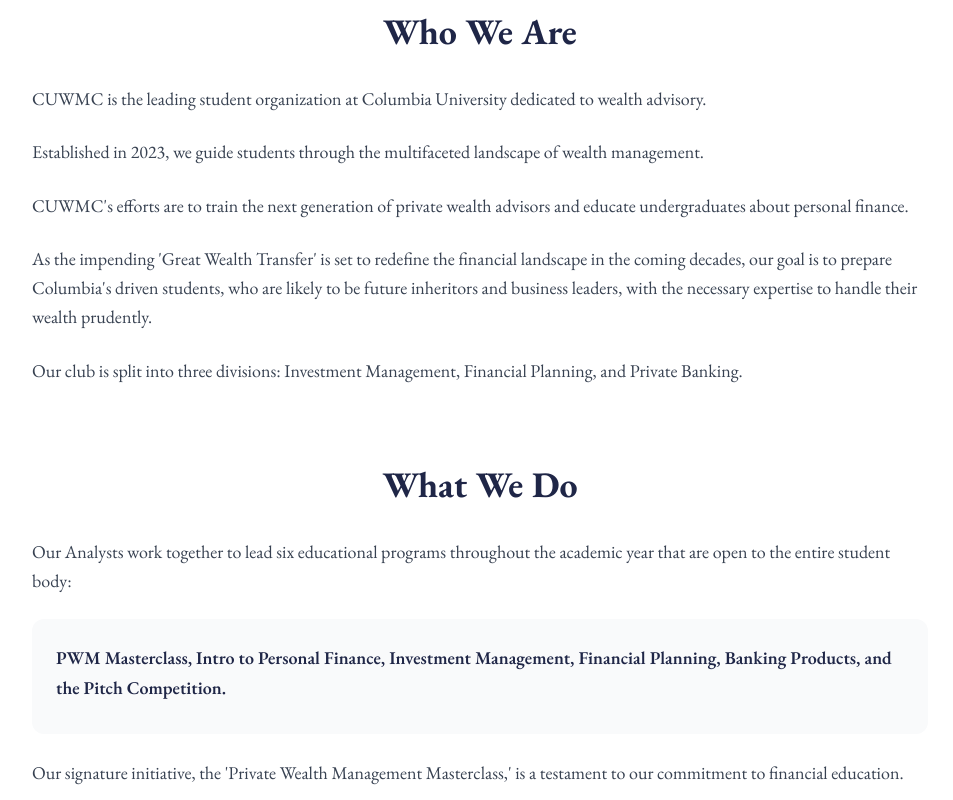
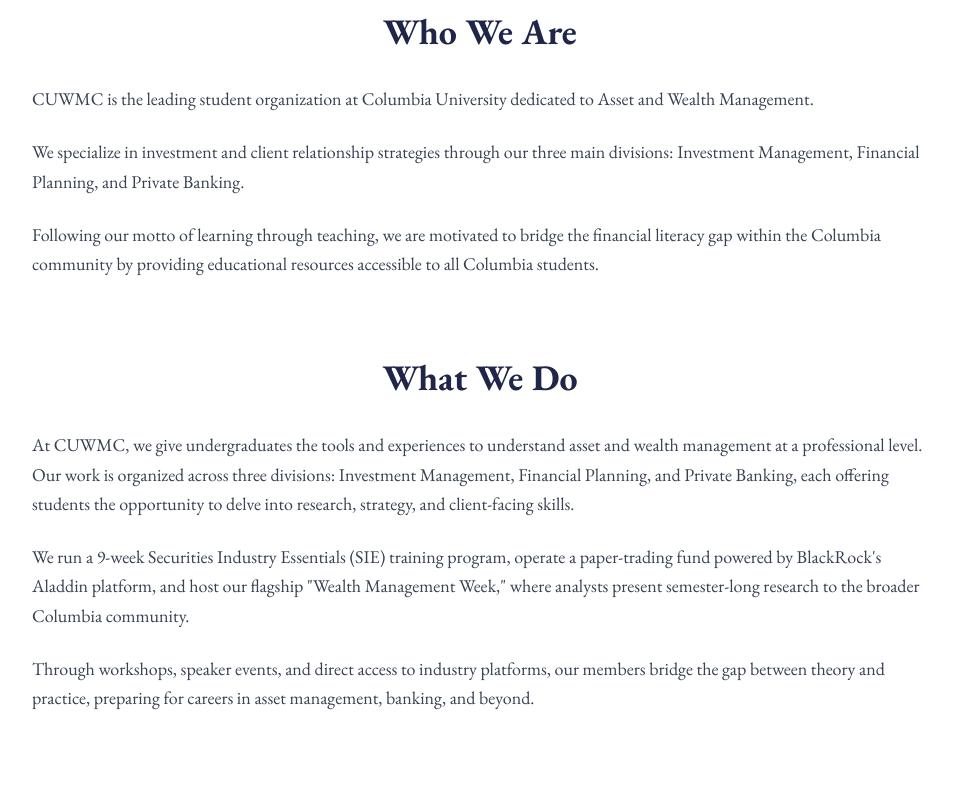
Before and after one commit to batuhanyeltekin/cuwmc, a Next.js app: page /about in a window 1280 px wide. Shown: the part 780-1580 px from the top of the page, without its empty margins (160-1113 px from the left). Built offline with nearby package versions, Linux system fonts and the light colour scheme.

Commit message:
navbar fix + about and eboard page updates

```diff
--- a/app/about/page.tsx
+++ b/app/about/page.tsx
@@ -38,19 +38,13 @@
               </h2>
               <div className="space-y-6 text-lg text-gray-700 leading-relaxed font-garamond">
                 <p>
-                  CUWMC is the leading student organization at Columbia University dedicated to wealth advisory.
+                  CUWMC is the leading student organization at Columbia University dedicated to Asset and Wealth Management.
                 </p>
                 <p>
-                  Established in 2023, we guide students through the multifaceted landscape of wealth management.
+                  We specialize in investment and client relationship strategies through our three main divisions: Investment Management, Financial Planning, and Private Banking.
                 </p>
                 <p>
-                  CUWMC's efforts are to train the next generation of private wealth advisors and educate undergraduates about personal finance.
-                </p>
-                <p>
-                  As the impending 'Great Wealth Transfer' is set to redefine the financial landscape in the coming decades, our goal is to prepare Columbia's driven students, who are likely to be future inheritors and business leaders, with the necessary expertise to handle their wealth prudently.
-                </p>
-                <p>
-                  Our club is split into three divisions: Investment Management, Financial Planning, and Private Banking.
+                  Following our motto of learning through teaching, we are motivated to bridge the financial literacy gap within the Columbia community by providing educational resources accessible to all Columbia students.
                 </p>
               </div>
             </div>
@@ -64,18 +58,13 @@
               </h2>
               <div className="space-y-6 text-lg text-gray-700 leading-relaxed font-garamond">
                 <p>
-                  Our Analysts work together to lead six educational programs throughout the academic year that are open to the entire student body:
-                </p>
-                <div className="bg-gray-50 p-6 rounded-xl">
-                  <p className="font-semibold text-cuwmc-primary mb-2">
-                    PWM Masterclass, Intro to Personal Finance, Investment Management, Financial Planning, Banking Products, and the Pitch Competition.
-                  </p>
-                </div>
-                <p>
-                  Our signature initiative, the 'Private Wealth Management Masterclass,' is a testament to our commitment to financial education.
+                  At CUWMC, we give undergraduates the tools and experiences to understand asset and wealth management at a professional level. Our work is organized across three divisions: Investment Management, Financial Planning, and Private Banking, each offering students the opportunity to delve into research, strategy, and client-facing skills.
                 </p>
                 <p>
-                  This two-hour seminar is meticulously designed to introduce students to the intricacies of the wealth management industry and fundamentals of financial planning.
+                  We run a 9-week Securities Industry Essentials (SIE) training program, operate a paper-trading fund powered by BlackRock's Aladdin platform, and host our flagship "Wealth Management Week," where analysts present semester-long research to the broader Columbia community.
+                </p>
+                <p>
+                  Through workshops, speaker events, and direct access to industry platforms, our members bridge the gap between theory and practice, preparing for careers in asset management, banking, and beyond.
                 </p>
               </div>
             </div>
--- a/app/eboard/page.tsx
+++ b/app/eboard/page.tsx
@@ -9,6 +9,7 @@
   role: string
   description: string
   imagePath: string
+  linkedinUrl?: string
 }
 
 const eboardMembers: EBoardMember[] = [
@@ -16,7 +17,8 @@
     name: "Anghelo Adrian Chavira-Barrera",
     role: "Co-President",
     description: "Class of '28, Applied Math. Prior Experience: Credit Risk Management @ El Puerto de Liverpool & Finance Intern @ ENAV Offshore",
-    imagePath: "/assets/imgs/portraits/anghelo_chavira-barrera.jpg"
+    imagePath: "/assets/imgs/portraits/anghelo_chavira-barrera.jpg",
+    linkedinUrl: "https://www.linkedin.com/in/anghelo-chavira-barrera/"
   },
   {
     name: "Leen Alshorafa",
@@ -28,25 +30,29 @@
     name: "Alexandra Paiz",
     role: "Vice President",
     description: "Class of '27, OR: Financial Engi. M&A Intern and Organizational Engineering at Grupo PDC, Family Office at Stonehage Fleming",
-    imagePath: "/assets/imgs/portraits/alexandra_paiz_delgado.jpg"
+    imagePath: "/assets/imgs/portraits/alexandra_paiz_delgado.jpg",
+    linkedinUrl: "https://www.linkedin.com/in/alexandra-paiz-delgado-5b28b6241/"
   },
   {
     name: "Richard Li",
     role: "Treasurer",
     description: "Class of '28, Computer Science & Economics. Prior Experience: Data Scientist/Researcher at University of Washington and Caltech.",
-    imagePath: "/assets/imgs/portraits/richard_li.jpg"
+    imagePath: "/assets/imgs/portraits/richard_li.jpg",
+    linkedinUrl: "https://www.linkedin.com/in/richardjdli/"
   },
   {
     name: "Dillon Ring",
     role: "Director of Education",
     description: "Class of '28, Financial Econ & Jazz. Prior Experience: WM Research at D. A. Davidson",
-    imagePath: "/assets/imgs/portraits/dillon_ring.jpeg"
+    imagePath: "/assets/imgs/portraits/dillon_ring.jpeg",
+    linkedinUrl: "https://www.linkedin.com/in/dillonring/"
   },
   {
     name: "Martin Bravo",
     role: "Head of Private Banking Division",
     description: "Class of '27, OR: Financial Engineering, CS Minor. Prior Experience: Venture Partner @ Bullmont Capital, Operations Intern @ Newlab",
-    imagePath: "/assets/imgs/portraits/martin_bravo.jpg"
+    imagePath: "/assets/imgs/portraits/martin_bravo.jpg",
+    linkedinUrl: "https://www.linkedin.com/in/martin-a-bravo/"
   },
   {
     name: "Jonathan Rose",
@@ -58,31 +64,36 @@
     name: "Sofia Torrecillas",
     role: "Head of Investment Management Division",
     description: "Class of '28, Financial Economics. Experience: Intern at LarrainVial, Chile, Research Assistant at Columbia University Economics Department",
-    imagePath: "/assets/imgs/portraits/sofia_torecillas.png"
+    imagePath: "/assets/imgs/portraits/sofia_torecillas.png",
+    linkedinUrl: "https://www.linkedin.com/in/sofia-torrecillas-4b1834328/"
   },
   {
     name: "Batuhan Yeltekin",
     role: "Director of Technology",
     description: "Class of '27, Computer Science & Economics. Prior Experience: IT Consulting Volunteer at EY, Project Assistant at KoçDigital",
-    imagePath: "/assets/imgs/portraits/batuhan_yeltekin.jpg"
+    imagePath: "/assets/imgs/portraits/batuhan_yeltekin.jpg",
+    linkedinUrl: "https://www.linkedin.com/in/batuhanyeltekin/"
   },
   {
     name: "Alia Kafil",
     role: "Director of Internal Affairs",
     description: "Class of '27, Financial Economics and Political Science, Corporate Legal Intern @ Dean Street Law, Incoming S&T Intern @ Barclays",
-    imagePath: "/assets/imgs/portraits/alia_kafil.jpg"
+    imagePath: "/assets/imgs/portraits/alia_kafil.jpg",
+    linkedinUrl: "https://www.linkedin.com/in/alia-kafil-090a8031b/"
   },
   {
     name: "Roman Annan",
     role: "Director of Partnerships",
     description: "Class of '28, Financial Economics, Chemistry. Investment Analyst @ SkyBridge Capital, Program Manager at Young Entrepreneurship Program (YEP!)",
-    imagePath: "/assets/imgs/portraits/roman_annan.jpg"
+    imagePath: "/assets/imgs/portraits/roman_annan.jpg",
+    linkedinUrl: "https://www.linkedin.com/in/roman-annan/"
   },
   {
     name: "Constance Daudebourg",
     role: "Head of Digital Strategy",
     description: "Class of '27, Political Economy. Prior Experience: Financial Law Intern @ EY",
-    imagePath: "/assets/imgs/portraits/constance_daudebourg.jpg"
+    imagePath: "/assets/imgs/portraits/constance_daudebourg.jpg",
+    linkedinUrl: "https://www.linkedin.com/in/constance-daudebourg-8b98671bb/"
   }
 ]
 
@@ -105,7 +116,13 @@
 
           <div className="grid md:grid-cols-2 lg:grid-cols-3 gap-8">
             {eboardMembers.map((member, index) => (
-              <div key={index} className="bg-white rounded-2xl shadow-lg hover:shadow-xl transition-all duration-300 hover:-translate-y-2 overflow-hidden">
+              <div
+                key={index}
+                className={`bg-white rounded-2xl shadow-lg hover:shadow-xl transition-all duration-300 hover:-translate-y-2 overflow-hidden ${
+                  member.linkedinUrl ? 'cursor-pointer hover:shadow-2xl' : ''
+                }`}
+                onClick={() => member.linkedinUrl && window.open(member.linkedinUrl, '_blank')}
+              >
                 <div className="aspect-square overflow-hidden">
                   <img
                     src={member.imagePath}
@@ -114,9 +131,16 @@
                   />
                 </div>
                 <div className="p-6">
-                  <h3 className="text-xl font-bold text-cuwmc-primary mb-2 font-garamond">
-                    {member.name}
-                  </h3>
+                  <div className="flex items-start justify-between">
+                    <h3 className="text-xl font-bold text-cuwmc-primary mb-2 font-garamond">
+                      {member.name}
+                    </h3>
+                    {member.linkedinUrl && (
+                      <div className="text-cuwmc-primary text-sm font-semibold">
+                        LinkedIn →
+                      </div>
+                    )}
+                  </div>
                   <p className="text-cuwmc-primary font-semibold mb-3 font-garamond">
                     {member.role}
                   </p>
--- a/components/Navbar.tsx
+++ b/components/Navbar.tsx
@@ -57,12 +57,12 @@
           <div className="md:hidden">
             <button
               onClick={toggleMenu}
-              className="text-white hover:text-cuwmc-secondary focus:outline-none focus:text-cuwmc-secondary"
+              className="text-white hover:text-cuwmc-secondary focus:outline-none focus:text-cuwmc-secondary transition-all duration-300 ease-in-out"
             >
               {isMenuOpen ? (
-                <FaTimes className="w-6 h-6" />
+                <FaTimes className="w-6 h-6 transform rotate-90 transition-all duration-300 ease-in-out" />
               ) : (
-                <FaBars className="w-6 h-6" />
+                <FaBars className="w-6 h-6 transform rotate-0 transition-all duration-300 ease-in-out" />
               )}
             </button>
           </div>
@@ -72,18 +72,18 @@
       {/* Mobile Navigation */}
       <div className={`md:hidden ${isMenuOpen ? 'block' : 'hidden'}`}>
         <div className="px-2 pt-2 pb-3 space-y-1 sm:px-3 bg-cuwmc-primary">
-          <a href="#about" className="mobile-nav-link" onClick={closeMenu}>About</a>
+          <a href="/about" className="mobile-nav-link" onClick={closeMenu}>About</a>
           <a href="/eboard" className="mobile-nav-link" onClick={closeMenu}>E-Board</a>
           <a href="/programs" className="mobile-nav-link" onClick={closeMenu}>Programs</a>
-          <a href="#divisions" className="mobile-nav-link" onClick={closeMenu}>Divisions</a>
-          <a href="#recruitment" className="mobile-nav-link" onClick={closeMenu}>Recruitment</a>
+          <a href="/divisions" className="mobile-nav-link" onClick={closeMenu}>Divisions</a>
+          <a href="/recruitment" className="mobile-nav-link" onClick={closeMenu}>Recruitment</a>
 
           {/* Mobile Social Media */}
           <div className="flex justify-center space-x-4 pt-4">
-            <a href="#" className="social-btn">
+            <a href="https://www.linkedin.com/company/cuwmc/" className="social-btn">
               <FaLinkedin className="w-5 h-5" />
             </a>
-            <a href="#" className="social-btn">
+            <a href="https://www.instagram.com/cuwmc/" className="social-btn">
               <FaInstagram className="w-5 h-5" />
             </a>
           </div>
```
